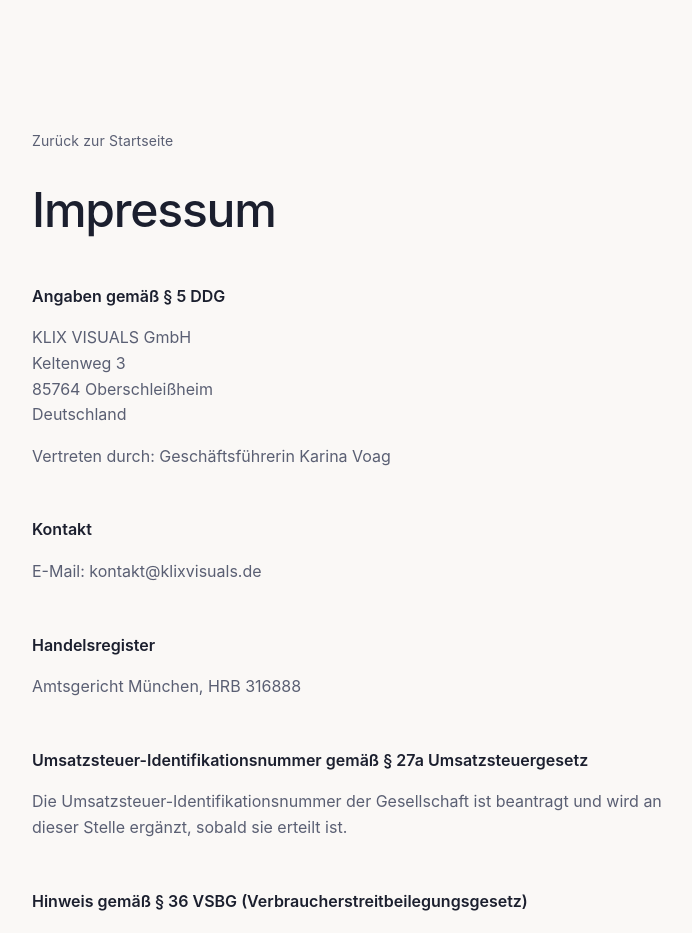
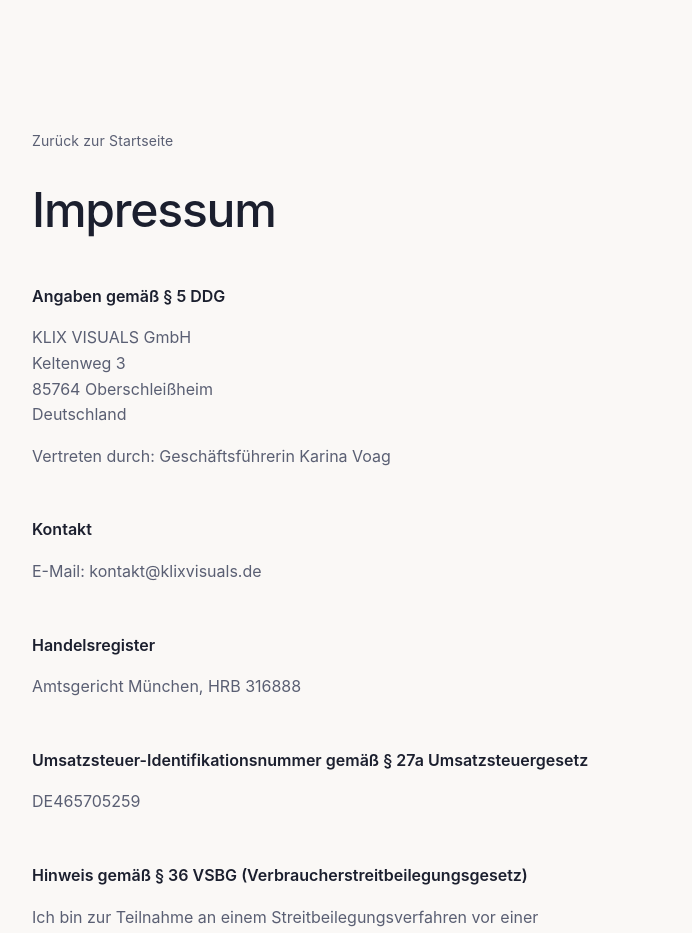
Before and after one commit to karinavoag/klix-visuals, a Next.js app: page /impressum in a window 1280 px wide. Shown: the top 933 px of the page, without its empty margins (280-972 px from the left). Built offline with nearby package versions, Linux system fonts and the light colour scheme.

Commit message:
Remove pricing section and update USTID

```diff
--- a/app/page.tsx
+++ b/app/page.tsx
@@ -2,8 +2,7 @@
 import { Header } from "@/components/Header";
 import { Hero } from "@/components/Hero";
 import { StickyCta } from "@/components/StickyCta";
-import { work, services, contact, care, about } from "@/content/site";
-import { Care } from "@/components/Care";
+import { work, services, contact, about } from "@/content/site";
 import {
   Work,
   Services,
@@ -134,7 +133,6 @@
         <Work />
         <Services />
         <Sectors />
-        <Care />
         <Process />
         <Testimonials />
         <Clients />
--- a/content/legal.ts
+++ b/content/legal.ts
@@ -111,7 +111,7 @@
     "Amtsgericht München, HRB 316888",
 
     { h: "Umsatzsteuer-Identifikationsnummer gemäß § 27a Umsatzsteuergesetz" },
-    "Die Umsatzsteuer-Identifikationsnummer der Gesellschaft ist beantragt und wird an dieser Stelle ergänzt, sobald sie erteilt ist.",
+    "DE465705259",
 
     { h: "Hinweis gemäß § 36 VSBG (Verbraucherstreitbeilegungsgesetz)" },
     "Ich bin zur Teilnahme an einem Streitbeilegungsverfahren vor einer Verbraucherschlichtungsstelle weder verpflichtet noch bereit.",
```
